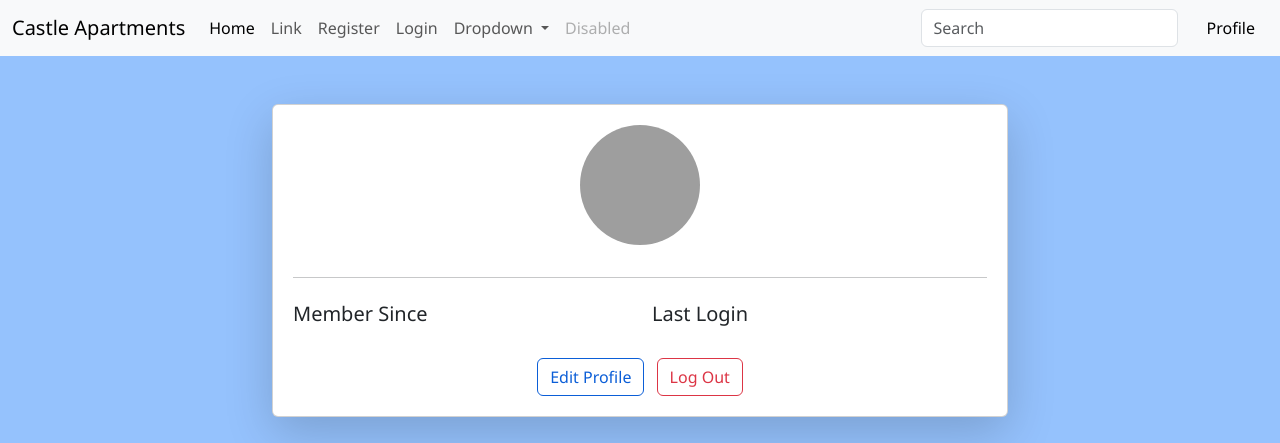
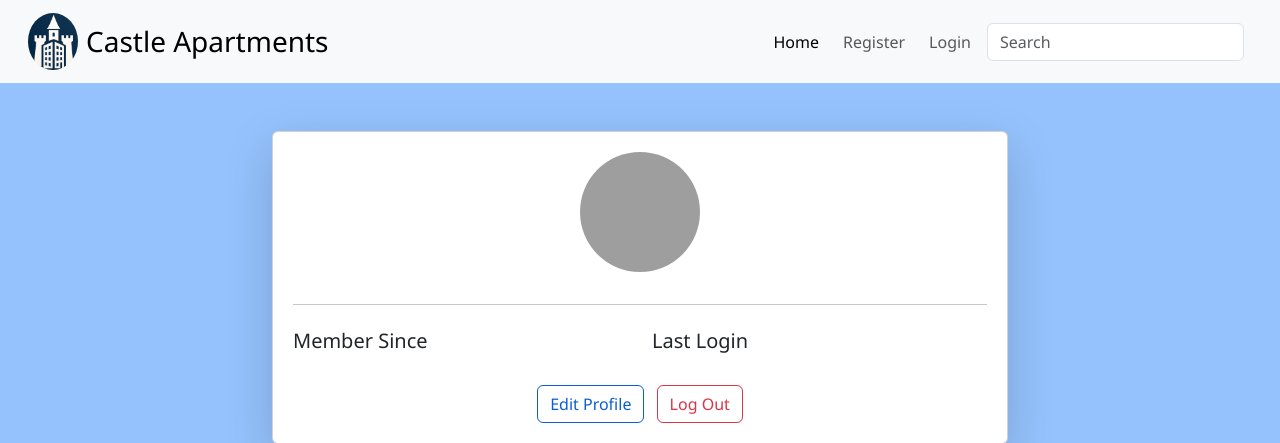
Before and after one commit to AriSpari/Verklegt-2, a Django app: page /User/profile/ in a window 1280 px wide. Shown: the top 443 px of the page. Run offline with Django 5.2, Linux system fonts and the light colour scheme; grey boxes are pictures that could not be loaded.

Commit message:
backround update

```diff
--- a/static/css/style.css
+++ b/static/css/style.css
@@ -134,11 +134,12 @@
 }
 
 .filter-section {
-  background-image: url("https://www.nar.realtor/_next/image?url=https%3A%2F%2Fcms.nar.realtor%2F%2Fsites%2Fdefault%2Ffiles%2Fgettyimages-1192403701.jpg%3Fitok%3DyKvTqoah&w=3840&q=75&dpl=dpl_CEYnEVZJzq6TYGawUWChibU8Jciw");
   background-size: cover;
   background-position: center 70%;
   background-repeat: no-repeat;
   padding: 20px;
+  margin-bottom: 20px;
+  margin-top: 20px;
   border-radius: 12px;
   color: white; /* Optional, makes form text more visible */
 }
@@ -162,3 +163,37 @@
   color: #0dcaf0;
   /*background-color: black;*/
 }
+
+#banner-image{
+  background-image:
+          linear-gradient(to bottom, #95c2fd, rgba(0, 0, 0, 0)),
+          url("https://www.nar.realtor/_next/image?url=https%3A%2F%2Fcms.nar.realtor%2F%2Fsites%2Fdefault%2Ffiles%2Fgettyimages-1192403701.jpg%3Fitok%3DyKvTqoah&w=3840&q=75&dpl=dpl_CEYnEVZJzq6TYGawUWChibU8Jciw");
+  background-size: cover;
+  background-position: center 70%;
+  background-repeat: no-repeat;
+  padding: 150px 0;
+  margin: 20px 0;
+}
+
+#logo-overlay{
+  position: absolute;
+  left: 50%;
+  top: 15%;
+  transform: translateX(-50%);
+  max-width: 180px;
+  height: auto;
+  z-index: 2;
+  opacity: 0.95;
+  border-radius: 20px;
+}
+
+.castle-apartments-logo{
+  border-radius: 10px;
+  max-width: 3em;
+}
+
+#navbar-logo {
+  max-width: 2.5em;
+  height: auto;
+  border-radius: 50%;
+}
--- a/templates/_navigation.html
+++ b/templates/_navigation.html
@@ -1,54 +1,57 @@
-<nav class="navbar navbar-expand-lg bg-body-tertiary">
+{% load static %}
+
+<nav class="navbar navbar-expand-lg bg-body-tertiary px-3">
   <div class="container-fluid">
-    <a class="navbar-brand" href="/">Castle Apartments</a>
-    <button class="navbar-toggler" type="button" data-bs-toggle="collapse" data-bs-target="#navbarSupportedContent" aria-controls="navbarSupportedContent" aria-expanded="false" aria-label="Toggle navigation">
+
+    <!-- Logo + Title -->
+    <a class="navbar-brand d-flex align-items-center gap-2" href="/">
+      <img id="navbar-logo" src="{% static 'images/castle logo.png' %}" alt="Castle Logo">
+      <h3 class="m-0">Castle Apartments</h3>
+    </a>
+
+    <!-- Hamburger Button -->
+    <button class="navbar-toggler" type="button" data-bs-toggle="collapse" data-bs-target="#navbarSupportedContent"
+      aria-controls="navbarSupportedContent" aria-expanded="false" aria-label="Toggle navigation">
       <span class="navbar-toggler-icon"></span>
     </button>
+
+    <!-- Collapsible Menu Content -->
     <div class="collapse navbar-collapse" id="navbarSupportedContent">
-      <ul class="navbar-nav me-auto mb-2 mb-lg-0">
+      <ul class="navbar-nav ms-auto mb-2 mb-lg-0 d-flex align-items-center gap-2">
+
         <li class="nav-item">
           <a class="nav-link active" aria-current="page" href="/">Home</a>
         </li>
-        <li class="nav-item">
-          <a class="nav-link" href="#">Link</a>
-        </li>
+
         {% if user.is_authenticated %}
           <li class="nav-item">
-              <form method="post" action="{% url 'logout' %}">
-                  {% csrf_token %}
-                  <button type="submit" class="nav-link">Logout</button>
-              </form>
+            <form method="post" action="{% url 'logout' %}">
+              {% csrf_token %}
+              <button type="submit" class="nav-link btn btn-link p-0">Logout</button>
+            </form>
           </li>
         {% else %}
           <li class="nav-item">
-              <a class="nav-link" href="{% url 'register' %}">Register</a>
+            <a class="nav-link" href="{% url 'register' %}">Register</a>
           </li>
           <li class="nav-item">
-              <a class="nav-link" href="{% url 'login' %}">Login</a>
+            <a class="nav-link" href="{% url 'login' %}">Login</a>
           </li>
-          {% endif %}
+        {% endif %}
 
+        <li class="nav-item">
+          <form class="d-flex" role="search">
+            <input class="form-control me-2" type="search" placeholder="Search" aria-label="Search">
+          </form>
+        </li>
 
-        <li class="nav-item dropdown">
-          <a class="nav-link dropdown-toggle" href="#" role="button" data-bs-toggle="dropdown" aria-expanded="false">
-            Dropdown
-          </a>
-          <ul class="dropdown-menu">
-            <li><a class="dropdown-item" href="#">Action</a></li>
-            <li><a class="dropdown-item" href="#">Another action</a></li>
-            <li><hr class="dropdown-divider"></li>
-            <li><a class="dropdown-item" href="#">Something else here</a></li>
-          </ul>
+        {% if user.is_authenticated %}
+        <li class="nav-item">
+          <a href="{% url 'user-profile' %}" class="btn btn-light">Profile</a>
         </li>
-        <li class="nav-item">
-          <a class="nav-link disabled" aria-disabled="true">Disabled</a>
-        </li>
+        {% endif %}
+
       </ul>
-      <form class="d-flex" role="search">
-        <input class="form-control me-2" type="search" placeholder="Search" aria-label="Search"/>
-
-      </form>
-    <a href="{% url 'user-profile' %}" class="btn btn-light ms-2">Profile</a>
     </div>
   </div>
 </nav>
```
Also changed, not shown: templates/properties/properties.html (+6 -2 lines), static/images/CastleApartments logo.png (added), static/images/castle logo.png (added).
